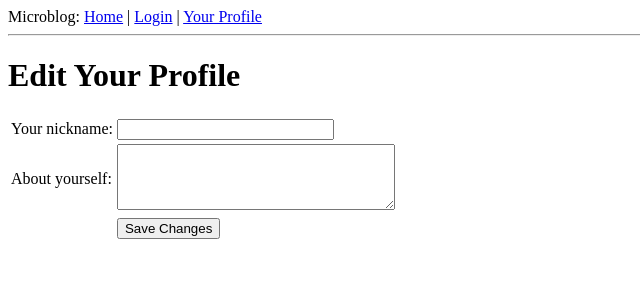
After one commit to stevegleds/learning, a Flask app: template flask/grinberg/app/templates/edit.html in a window 1280 px wide. The commit adds this page. Shown: the top 300 px of the page, without its empty margins (0-640 px from the left). Run offline with Flask 2, Linux system fonts and the light colour scheme; the template is opened without the code that fills it: values that come from a table or form of the project are taken from there, others are empty.

Commit message:
13 May 2016 Added avatars Amended db to allow more profile info including path to avatar_large / avatar_small Need to upload to gledhill.xyz so images can be found and continue with modifying profile from:  http://blog.miguelgrinberg.com/post/the-flask-mega-tutorial-part-vi-profile-page-and-avatars Db migrated successfully

```diff
--- a/flask/grinberg/app/forms.py
+++ b/flask/grinberg/app/forms.py
@@ -1,7 +1,11 @@
 from flask.ext.wtf import Form
-from wtforms import StringField, BooleanField
-from wtforms.validators import DataRequired
+from wtforms import StringField, BooleanField, TextAreaField
+from wtforms.validators import DataRequired, Length
 
 class LoginForm(Form):
     openid = StringField('openid', validators=[DataRequired()])
     remember_me = BooleanField('remember_me', default=False)
+
+class EditForm(Form):
+    nickname = StringField('nickname', validators=[DataRequired()])
+    about_me = TextAreaField('about_me', validators=[Length(min=0, max=140)])
--- /dev/null
+++ b/flask/grinberg/app/templates/edit.html
@@ -0,0 +1,22 @@
+{%  extends "base.html" %} # this links to template base.html
+
+{% block content %}
+    <h1>Edit Your Profile</h1>
+    <form action="" method="post" name="edit">
+        {{ form.hidden_tag() }}
+        <table>
+            <tr>
+                <td>Your nickname:</td>
+                <td>{{ form.nickname(size=24) }}</td>
+            </tr>
+            <tr>
+                <td>About yourself:</td>
+                <td>{{ form.about_me(cols=32, rows=4) }}</td>
+            </tr>
+            <tr>
+                <td></td>
+                <td><input type="submit" value="Save Changes"></td>
+            </tr>
+        </table>
+    </form>
+{% endblock %}
--- a/flask/grinberg/app/views.py
+++ b/flask/grinberg/app/views.py
@@ -1,8 +1,9 @@
 from flask import render_template, flash, redirect, session, url_for, request, g
 from flask.ext.login import login_user, logout_user, current_user, login_required
 from app import app, db, lm, oid
-from .forms import LoginForm
+from .forms import LoginForm, EditForm
 from .models import User
+from datetime import datetime
 
 
 @app.route('/')
@@ -27,7 +28,7 @@ def index():
                            posts=posts)
 
 
-@lm.user_loader #loads a user from database
+@lm.user_loader  # loads a user from database
 def load_user(id):
     return User.query.get(int(id))
 
@@ -46,6 +47,7 @@ def login():
                            form=form,
                            providers=['google', 'yahoo'])
 
+
 @oid.after_login
 def after_login(resp):
     if resp.email is None or resp.email == "":
@@ -63,13 +65,17 @@ def after_login(resp):
     if 'remember_me' in session:
         remember_me = session['remember_me']
         session.pop('remember_me', None)
-    login_user(user, remember = remember_me)
+    login_user(user, remember=remember_me)
     return redirect(request.args.get('next') or url_for('index'))
 
 
 @app.before_request
 def before_request():
     g.user = current_user
+    if g.user.is_authenticated:
+        g.user.last_seen = datetime.utnow()
+        db.session.add(g.user)
+        db.session.commit()
 
 
 # create profile pages
@@ -78,12 +84,29 @@ def before_request():
 def user(nickname):
     user = User.query.filter_by(nickname=nickname).first()
     if user == None:
-        flash('User {0} not found.' .format(nickname))
+        flash('User {0} not found.'.format(nickname))
         return redirect(url_for('index'))
     posts = [
-        {'author' : user, 'body' : 'Test post #1'},
-        {'author' : user, 'body' : 'Test post #2'}
+        {'author': user, 'body': 'Test post #1'},
+        {'author': user, 'body': 'Test post #2'}
     ]
     return render_template('user.html',
                            user=user,
                            posts=posts)
+
+
+@app.route('/edit', methods=['Get', 'Post'])
+def edit():
+    form = EditForm()
+    user = 'stephen'
+    if form.validate_on_submit():
+        user.nickname = form.nickname.data
+        user.about_me = form.about_me.data
+        db.session.add(g.user)
+        db.session.commit()
+        flash('Your changes have been saved.')
+        return redirect(url_for('edit'))
+    else:
+        form.nickname.data = user.nickname
+        form.about_me.data = user.about_me
+    return render_template('edit.html;, form=form')
```
Also changed, not shown: flask/grinberg/app/templates/user.html (+7 -2 lines), 1 other file.
